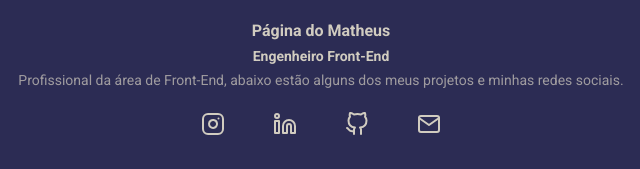
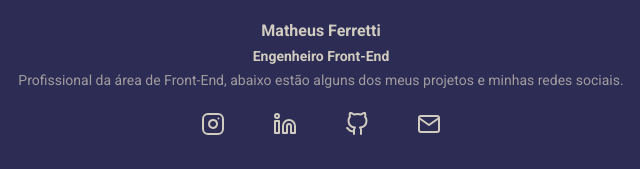
Before and after one commit to MatheusFerretti-1508/Portfolio, a website: page index.html in a window 1280 px wide. Shown: the part 248-417 px from the top of the page, 319-959 px from the left. Drawn offline with Linux system fonts and the light colour scheme.

Commit message:
Fix: Title

```diff
--- a/index.html
+++ b/index.html
@@ -8,14 +8,14 @@
     <link rel="preconnect" href="https://fonts.gstatic.com" crossorigin>
     <link href="https://fonts.googleapis.com/css2?family=Roboto:wght@400;700&display=swap" rel="stylesheet">
     <link rel="stylesheet" href="build/styles/main.css">
-    <title>Página do Matheus</title>
+    <title>Matheus Ferretti Portfólio</title>
 </head>
 <body>
     <div class="container">
         <header>
             <img class="profile-avatar" src="./src/images/pfp.jpg">
             <div class="profile-bio">
-                <h1 class="profile-bio-name">Página do Matheus</h1>
+                <h1 class="profile-bio-name">Matheus Ferretti</h1>
                 <h2 class="profile-bio-subtitle">Engenheiro Front-End</h2>
                 <p class="profile-bio-description">
                 Profissional da área de Front-End, abaixo estão alguns dos meus projetos e minhas redes sociais.
```
